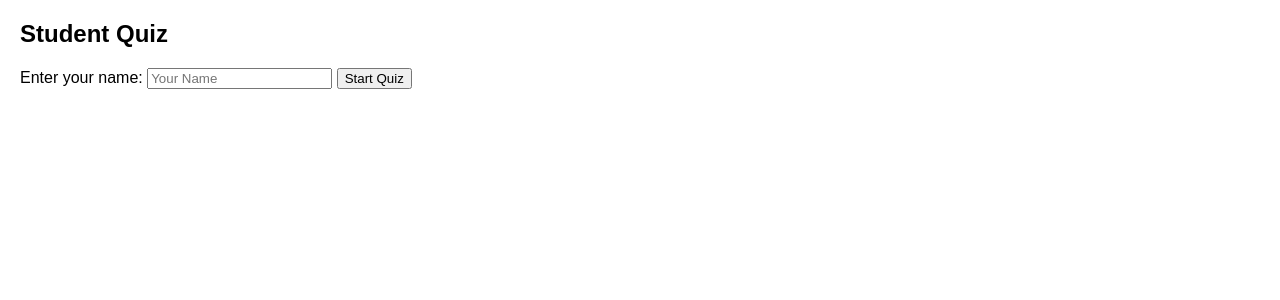
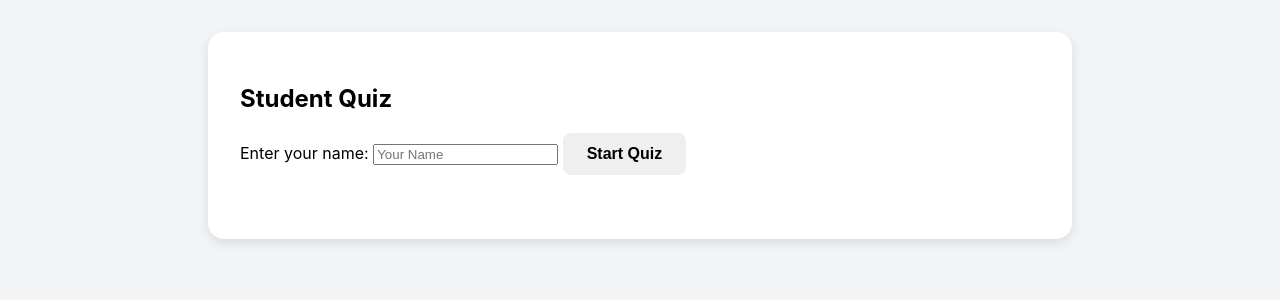
Before and after one commit to adityapratap1905/quiz-creator, a Flask app: page /take_quiz in a window 1280 px wide. Shown: the top 300 px of the page. Run offline with Flask 3, Linux system fonts and the light colour scheme; data that the repository does not hold is empty.

Commit message:
1.5.7 css file adde to take_quiz

```diff
--- /dev/null
+++ b/static/css/style2.css
@@ -0,0 +1,140 @@
+/* -------------------------
+   General Page
+------------------------- */
+body {
+    font-family: 'Inter', sans-serif;
+    background-color: #f3f4f6; /* light gray */
+    margin: 0;
+    padding: 0;
+}
+
+/* -------------------------
+   Container
+------------------------- */
+.container {
+    max-width: 800px;
+    margin: 2rem auto;
+    padding: 2rem;
+    background-color: #ffffff;
+    border-radius: 1rem;
+    box-shadow: 0 4px 12px rgba(0,0,0,0.1);
+}
+
+/* -------------------------
+   Quiz Title
+------------------------- */
+h1.quiz-title {
+    font-size: 2rem;
+    font-weight: 700;
+    color: #1e40af; /* blue-800 */
+    text-align: center;
+    margin-bottom: 1.5rem;
+}
+
+/* -------------------------
+   Timer
+------------------------- */
+#timer {
+    font-size: 1.25rem;
+    font-weight: 600;
+    color: #ef4444; /* red-500 */
+    text-align: right;
+    margin-bottom: 1rem;
+}
+
+/* -------------------------
+   Question Card
+------------------------- */
+.question-card {
+    background-color: #f9fafb; /* gray-50 */
+    border-left: 5px solid #3b82f6; /* blue-500 */
+    padding: 1.5rem;
+    border-radius: 0.75rem;
+    margin-bottom: 1.5rem;
+    transition: transform 0.2s, box-shadow 0.2s;
+}
+
+.question-card:hover {
+    transform: translateY(-3px);
+    box-shadow: 0 6px 18px rgba(0,0,0,0.1);
+}
+
+.question-card h2 {
+    font-size: 1.25rem;
+    font-weight: 600;
+    margin-bottom: 1rem;
+}
+
+/* -------------------------
+   Options
+------------------------- */
+.option {
+    display: block;
+    width: 100%;
+    padding: 0.75rem 1rem;
+    margin-bottom: 0.75rem;
+    background-color: #ffffff;
+    border: 2px solid #e5e7eb; /* gray-300 */
+    border-radius: 0.5rem;
+    cursor: pointer;
+    font-size: 1rem;
+    transition: background-color 0.2s, border-color 0.2s;
+}
+
+.option:hover {
+    background-color: #3b82f6; /* blue-500 */
+    color: #ffffff;
+    border-color: #2563eb; /* blue-600 */
+}
+
+.option.selected {
+    background-color: #2563eb; /* blue-600 */
+    color: #ffffff;
+    border-color: #1e40af; /* blue-800 */
+}
+
+/* -------------------------
+   Buttons
+------------------------- */
+button {
+    padding: 0.75rem 1.5rem;
+    font-size: 1rem;
+    font-weight: 600;
+    border: none;
+    border-radius: 0.5rem;
+    cursor: pointer;
+    transition: background-color 0.2s, transform 0.2s;
+}
+
+button:hover {
+    transform: translateY(-2px);
+}
+
+#submitQuiz {
+    background-color: #10b981; /* green-500 */
+    color: white;
+}
+
+#submitQuiz:hover {
+    background-color: #059669; /* green-600 */
+}
+
+/* -------------------------
+   Feedback
+------------------------- */
+.feedback {
+    margin-top: 0.5rem;
+    font-weight: 500;
+    color: #ef4444; /* red-500 */
+}
+
+/* -------------------------
+   Result Section
+------------------------- */
+#result {
+    text-align: center;
+    font-size: 1.25rem;
+    font-weight: 600;
+    color: #1e3a8a; /* blue-900 */
+    margin-top: 2rem;
+}
--- a/templates/take_quiz.html
+++ b/templates/take_quiz.html
@@ -3,16 +3,10 @@
 <head>
   <meta charset="UTF-8">
   <title>Take Quiz</title>
-  <style>
-    body { font-family: Arial, sans-serif; margin: 20px; }
-    .question { margin: 15px 0; }
-    .option { margin-left: 20px; cursor: pointer; display: block; padding: 5px; border-radius: 5px; }
-    .option.correct { background: #c8f7c5; }  /* green */
-    .option.wrong { background: #f7c5c5; }    /* red */
-    #timer { font-weight: bold; font-size: 18px; color: darkred; }
-  </style>
+  <link rel="stylesheet" href="{{ url_for('static', filename='css/style2.css') }}">
 </head>
 <body>
+  <div class="container">
     <h2>Student Quiz</h2>
 
     <div>
@@ -22,46 +16,44 @@
     </div>
 
     <div id="timer"></div>
+
     <form id="quizForm" style="display:none;">
       <div id="quiz"></div>
       <button type="button" onclick="submitQuiz()">Submit Quiz</button>
     </form>
 
     <div id="result"></div>
+  </div>
 
   <script>
     let questions = [];
     let timerInterval;
-    let quizDuration = 0; // seconds (set by creator)
+    let quizDuration = 0;
 
-    // --- fetch quiz duration from backend ---
     async function fetchTimer() {
       const res = await fetch('/get_timer');
       const data = await res.json();
-      quizDuration = data.duration;  // e.g. 300 for 5 min
+      quizDuration = data.duration;
     }
 
     async function startQuiz() {
       const name = document.getElementById("studentName").value.trim();
       if (!name) { alert("Please enter your name"); return; }
 
-      // If already started, block restart
       if (localStorage.getItem("quizStartedAt")) {
         alert("You already started the quiz!");
         return;
       }
 
-      // Save start time + name
       localStorage.setItem("quizStartedAt", Date.now());
       localStorage.setItem("studentName", name);
 
       document.getElementById("quizForm").style.display = "block";
       document.getElementById("startBtn").disabled = true;
 
-      // 🔹 Load questions from backend only once
       const res = await fetch('/get_questions');
       questions = await res.json();
-      localStorage.setItem("quizQuestions", JSON.stringify(questions)); // save copy
+      localStorage.setItem("quizQuestions", JSON.stringify(questions));
 
       renderQuestions(questions);
       startTimer();
@@ -125,7 +117,6 @@
         `<h3>Your Score: ${data.score}/${data.total}</h3>
          <p><a href="/leaderboard">View Leaderboard</a></p>`;
 
-      // Highlight correct/wrong
       questions.forEach((q, i) => {
         let chosen = document.querySelector(`input[name="q${i}"]:checked`);
         let options = document.querySelectorAll(`input[name="q${i}"]`);
@@ -138,15 +129,12 @@
         });
       });
 
-      // Prevent re-attempt after submission
       localStorage.setItem("quizSubmitted", "true");
     }
 
-    // --- Resume quiz if already started ---
     window.onload = async function() {
-      await fetchTimer(); // load creator-set duration
+      await fetchTimer();
 
-      // If quiz already submitted, block
       if (localStorage.getItem("quizSubmitted") === "true") {
         document.getElementById("result").innerHTML =
           `<p>You have already submitted the quiz.</p>
@@ -161,11 +149,10 @@
         document.getElementById("quizForm").style.display = "block";
         document.getElementById("startBtn").disabled = true;
 
-        // 🔹 Load stored questions instead of fetching new
         questions = JSON.parse(localStorage.getItem("quizQuestions") || "[]");
         renderQuestions(questions);
 
-        startTimer(); // continue timer
+        startTimer();
       }
     }
   </script>
```
Lines whose indentation alone changed are shown as unchanged.
